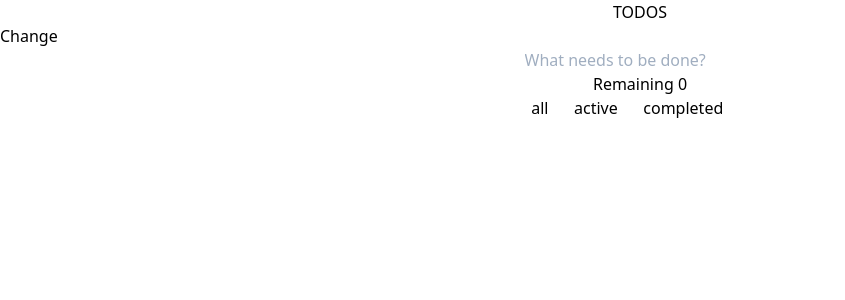
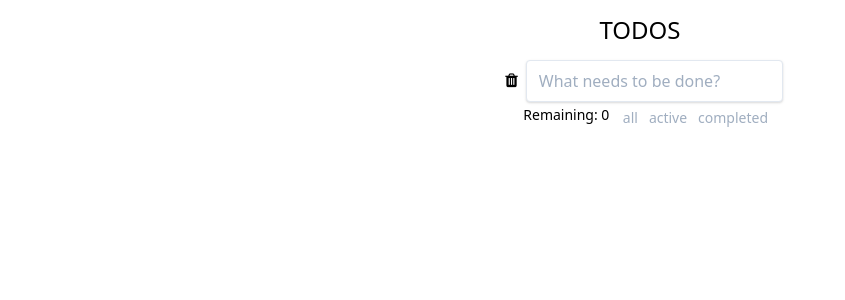
Before and after one commit to esfraner/MVC-TODO, a Vue app in the folder mvc-todo/: page / in a window 1280 px wide. Shown: the top 300 px of the page, without its empty margins (0-845 px from the left). Built offline with nearby package versions, Linux system fonts and the light colour scheme.

Commit message:
refactor:(styles): changed css by tailwindcss:

```diff
--- a/mvc-todo/public/index.html
+++ b/mvc-todo/public/index.html
@@ -7,6 +7,7 @@
   <meta name="viewport" content="width=device-width,initial-scale=1.0">
   <link rel="icon" href="<%= BASE_URL %>favicon.ico">
   <title><%= htmlWebpackPlugin.options.title %></title>
+  <link rel="stylesheet" href="https://cdnjs.cloudflare.com/ajax/libs/font-awesome/4.7.0/css/font-awesome.min.css">
 </head>
 
 <body>
--- a/mvc-todo/src/App.vue
+++ b/mvc-todo/src/App.vue
@@ -1,32 +1,24 @@
 <template>
-  <div id="app" class="container col-md-8">
-    <Header class="container col-md-8" />
-    <div class="container">
-      <div class="col-md-8">
-        <ChangeStates
-          class="col-md-2"
-          :todos="todos"
-          :isSomeActiveTodo="isSomeActiveTodo"
-        />
-        <NewTodo class="col-md-6 text-center" />
-      </div>
+  <div id="app" class="container">
+    <Header />
+    <div class="container inline-flex justify-center">
+      <ChangeStates :todos="todos" :isSomeActiveTodo="isSomeActiveTodo" />
+      <NewTodo />
     </div>
-    <ul class="col-md-8 text-center">
+    <ul class="container ">
       <List v-for="todo in filteredTodos" :key="todo.id" :todo="todo" />
     </ul>
-    <div class="col-md-8 text-center">
-      <RemainingTodos :remainingTodos="remainingTodos" class="col-md-2" />
+    <div class="container inline-flex justify-center">
+      <RemainingTodos :remainingTodos="remainingTodos" />
       <FiltersOption
         :filters="filters"
         :isSomeCompleteTodo="isSomeCompleteTodo"
-        class="col-md-10"
       />
     </div>
   </div>
 </template>
 
 <script>
-import './assets/styles/index.css';
 import Header from "./components/Header";
 import List from "./components/List";
 import NewTodo from "./components/NewTodo";
--- a/mvc-todo/src/components/ChangeStates.vue
+++ b/mvc-todo/src/components/ChangeStates.vue
@@ -1,7 +1,10 @@
 <template>
   <div id="ChangeStates">
-    <button @click="changeAllTodosStates" class="btn btn-outline-secondary">
-      Change
+    <button
+      class="hover:text-red-500 py-2 px-2 rounded text-base"
+      @click="changeAllTodosStates"
+    >
+      <i class="fa fa-trash"></i>
     </button>
   </div>
 </template>
--- a/mvc-todo/src/components/FiltersOption.vue
+++ b/mvc-todo/src/components/FiltersOption.vue
@@ -1,11 +1,11 @@
 <template>
-  <div id="FiltersOptions">
+  <div id="FiltersOptions" class="flex">
     <span v-for="filter in filters" :key="filter" class="filters">
       <button
         @click="changeVisibility"
         :id="filter"
         type="button"
-        class="btn btn-outline-secondary"
+        class="text-sm px-1 text-gray-500 hover:text-green-400"
       >
         {{ filter }}
       </button>
@@ -15,7 +15,7 @@
         v-if="isSomeCompleteTodo"
         @click="clearComplete"
         type="button"
-        class="btn btn-outline-success"
+        class="text-xs px-6 text-gray-500 hover:text-red-400"
       >
         Clear Complete
       </button>
--- a/mvc-todo/src/components/Header.vue
+++ b/mvc-todo/src/components/Header.vue
@@ -1,6 +1,6 @@
 <template>
-  <div id="Header">
-    <h1 class="text-center">TODOS</h1>
+  <div id="Header" class="container text-center" >
+    <h1 class="text-center text-2xl py-3">TODOS</h1>
   </div>
 </template>
 
--- a/mvc-todo/src/components/List.vue
+++ b/mvc-todo/src/components/List.vue
@@ -1,8 +1,20 @@
 <template>
   <li>
-    <div class="container labels-container col-md-12">
-      <div class="div-toggle col-md-8" @dblclick="makeVisible">
+    <div class="container inline-flex justify-center">
+      <div>
         <input
+          class="align-middle py-1 px-1"
+          @click="changeActive"
+          type="checkbox"
+          :checked="!todo.active"
+        />
+      </div>
+      <div
+        class="inset-0 relative h-5 py-1 px-2 w-5/12"
+        @dblclick="makeVisible"
+      >
+        <input
+          class="bg-white w-10/12 px-1"
           v-if="todo.active"
           :value="todo.value"
           @focusout="makeDisabled"
@@ -11,7 +23,7 @@
         />
         <input
           v-if="!todo.active"
-          class="cross-out"
+          class="line-through bg-white w-10/12 px-1"
           :value="todo.value"
           @focusout="makeDisabled"
           @keyup.enter="editTodo"
@@ -19,9 +31,8 @@
         />
       </div>
 
-      <div class="col-md-4">
-        <input @click="changeActive" type="checkbox" :checked="!todo.active" />
-        <button @click="removeTodo" class="btn-remove">x</button>
+      <div>
+        <button @click="removeTodo" class="hover:text-red-400">x</button>
       </div>
     </div>
   </li>
@@ -67,34 +78,4 @@ export default {
 };
 </script>
 <style >
-li {
-  list-style-type: none;
-  padding: 2%;
-}
-label {
-  margin-right: 1%;
-}
-
-.btn-remove {
-  margin-left: 1%;
-  border-style: unset;
-  border-color: white;
-  background-color: white;
-  color: teal;
-}
-.cross-out {
-  text-decoration: line-through;
-}
-input {
-  border: none;
-  background: none;
-}
-.div-toggle {
-  position: relative;
-  left: 0;
-  right: 0;
-  top: 0;
-  height: 50%;
-  bottom: 0;
-}
 </style>
--- a/mvc-todo/src/components/NewTodo.vue
+++ b/mvc-todo/src/components/NewTodo.vue
@@ -1,7 +1,7 @@
 <template>
-  <div id="newTodo">
+  <div id="newTodo" class="flex-inline">
     <input
-      class="form-control"
+      class="shadow border rounded py-2 px-3 focus:outline-none focus:shadow-outline"
       type="text"
       placeholder="What needs to be done?"
       @keyup.enter="addTodo"
--- a/mvc-todo/src/components/RemainingTodos.vue
+++ b/mvc-todo/src/components/RemainingTodos.vue
@@ -1,6 +1,6 @@
 <template>
-  <div id="RemainingTodos">
-    <span>Remaining {{ remainingTodos }}</span>
+  <div id="RemainingTodos" class="flex px-1">
+    <span class="text-sm px-1">Remaining: {{ remainingTodos }}</span>
   </div>
 </template>
 
--- a/mvc-todo/src/main.js
+++ b/mvc-todo/src/main.js
@@ -1,6 +1,7 @@
 import Vue from 'vue'
 import App from './App.vue'
 import store from './store'
+import './assets/styles/index.css';
 
 Vue.config.productionTip = false
 
```
